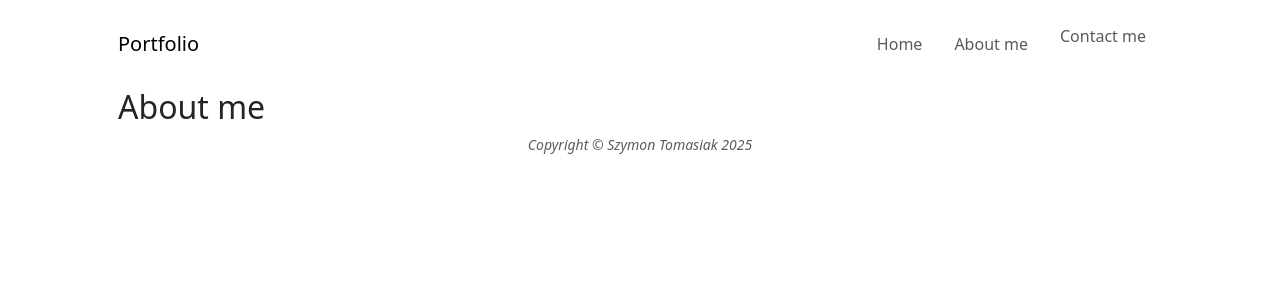
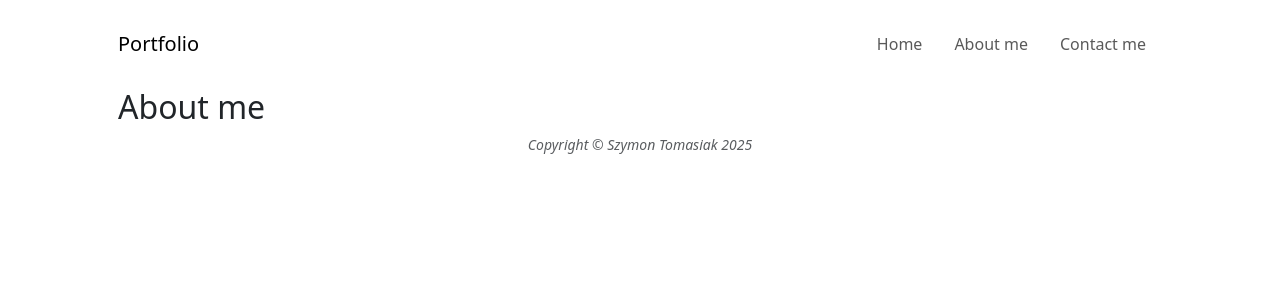
Before and after one commit to GibonCoder/Portfolio-Website, a Flask app: page /about-me in a window 1280 px wide. Shown: the top 300 px of the page. Run offline with Flask 3, Linux system fonts and the light colour scheme; some libraries are stand-ins or nearby versions.

Commit message:
Fix issue with not fully aligned nav-items (last one in particular)

```diff
--- a/templates/header.html
+++ b/templates/header.html
@@ -45,7 +45,7 @@
                             >About me</a>
                         </li>
                         <li class="nav-item">
-                            <a href="{{ url_for('contact_me') }}" class="nav-link px-lg-3 py-3 py-lg-">
+                            <a href="{{ url_for('contact_me') }}" class="nav-link px-lg-3 py-3 py-lg-4">
                                 Contact me</a>
                         </li>
                     </ul>
```
